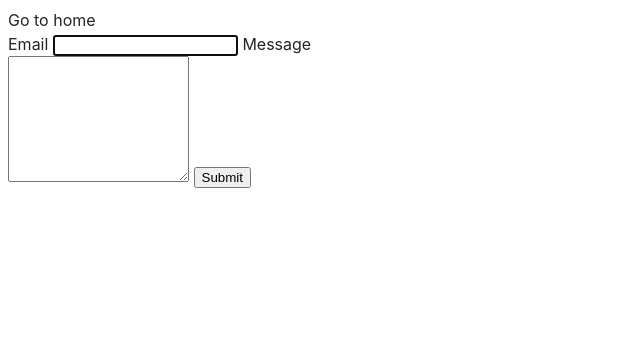
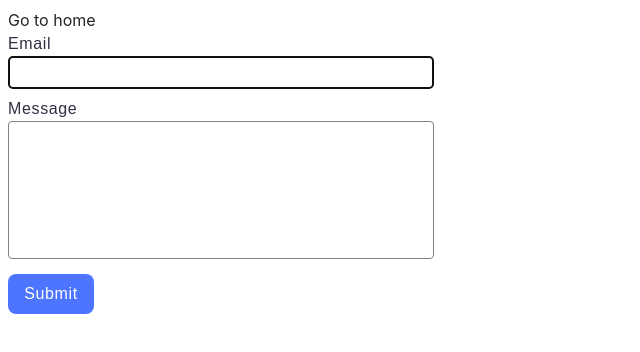
Before and after one commit to IamE1off/goit-js-hw-09, a website built with Vite: page src/2-form.html in a window 1280 px wide. Shown: the whole page, without its empty margins (0-640 px from the left). Built offline with nearby package versions, Linux system fonts and the light colour scheme.

Commit message:
saved forms

```diff
--- a/src/css/styles.css
+++ b/src/css/styles.css
@@ -1,3 +1,4 @@
+
 @import url('./reset.css');
 
 :root {
@@ -37,7 +38,7 @@ img {
   background-color: rgba(46, 47, 66, 0.8);
 }
 
-.form-btn {
+.feedback-form button {
   border-radius: 8px;
   padding: 8px 16px;
   width: 86px;
@@ -52,8 +53,7 @@ img {
   color: #fff;
   margin-bottom: 0;
 }
-
-.form-btn:hover {
+.feedback-form button:hover {
   background-color: #6c8cff;
 }
 
@@ -61,7 +61,7 @@ img {
   max-width: 408px;
 }
 
-.form-label {
+.feedback-form label {
   display: block;
   margin-bottom: 8px;
   font-family: 'Montserrat', sans-serif;
@@ -72,8 +72,8 @@ img {
   color: #2e2f42;
 }
 
-.form-text,
-.form-msg {
+.feedback-form label input,
+.feedback-form label textarea {
   width: 100%;
   padding: 8px;
   border: 1px solid #808080;
```
